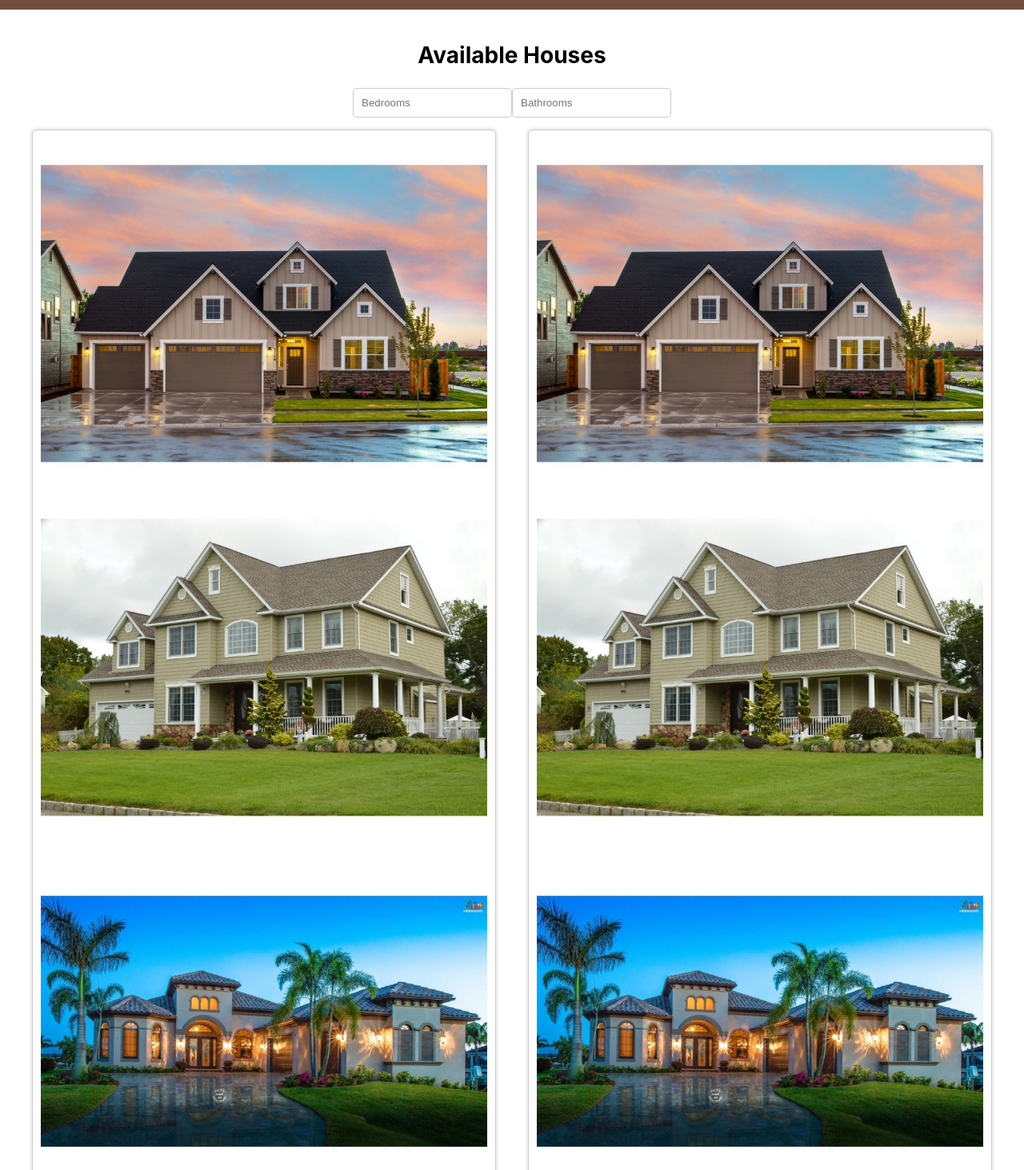
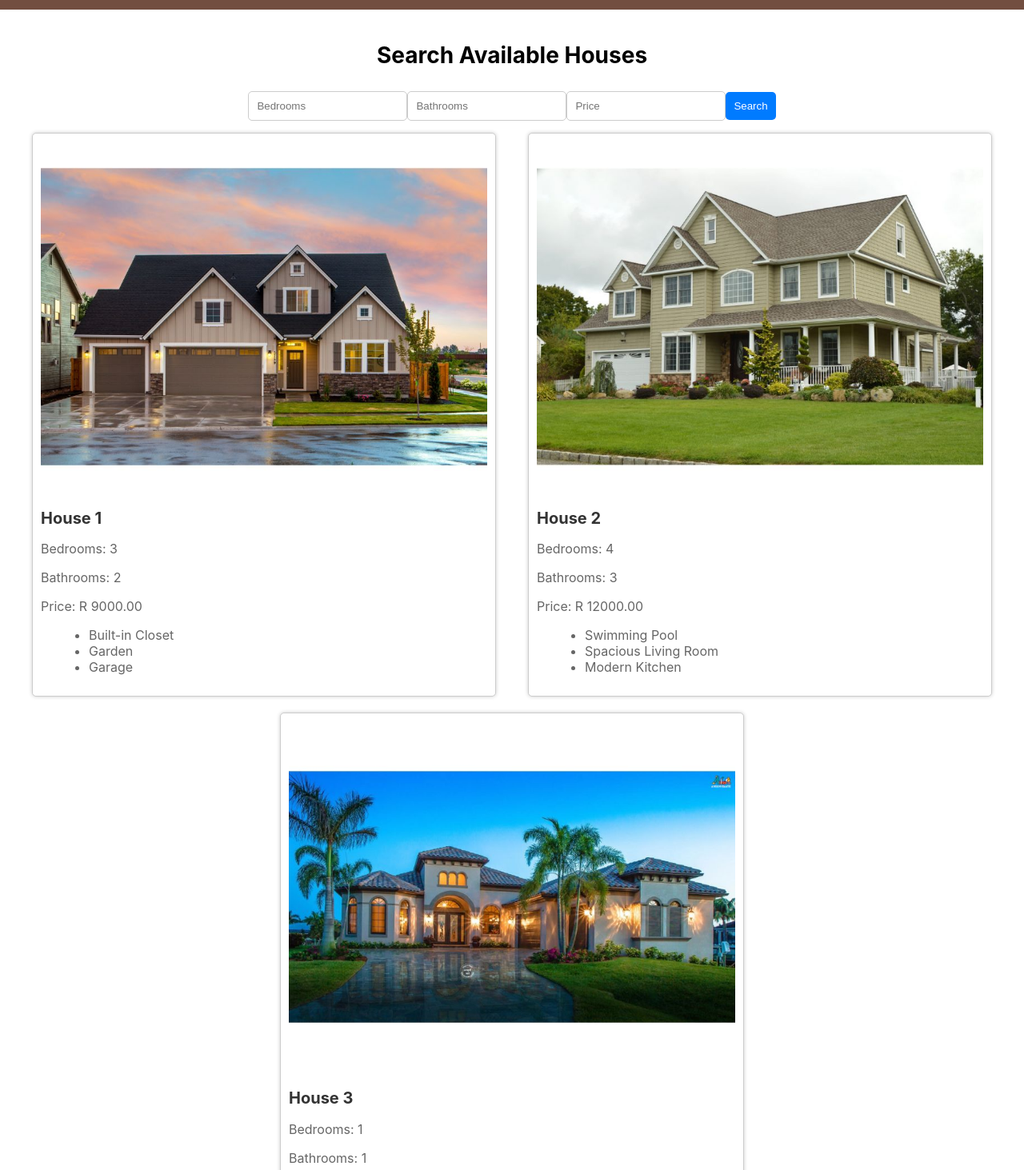
Before and after one commit to dhaker95/Portfolio-Project, a React (Create React App) app: page /housing in a window 1280 px wide. Shown: the part 87-1550 px from the top of the page at 80% size. Built offline with nearby package versions, Linux system fonts and the light colour scheme; a web font is replaced by a local one.

Commit message:
houses filtered

```diff
--- a/src/screens/Housing/Housing.jsx
+++ b/src/screens/Housing/Housing.jsx
@@ -16,10 +16,9 @@ const Housing = () => {
             id: 1,
             bedrooms: 3,
             bathrooms: 2,
+            Price: "R 9000.00",
             images: [
                 house1_1,
-                house1_2,
-                house1_3,
             ],
             features: ['Built-in Closet', 'Garden', 'Garage'],
         },
@@ -27,12 +26,21 @@ const Housing = () => {
             id: 2,
             bedrooms: 4,
             bathrooms: 3,
+            Price: "R 12000.00",
             images: [
-                house2_1,
-                house2_2,
-                house2_3,
+                house1_2,
             ],
             features: ['Swimming Pool', 'Spacious Living Room', 'Modern Kitchen'],
+        },
+        {
+            id: 3,
+            bedrooms: 1,
+            bathrooms: 1,
+            Price: "R 4000.00",
+            images: [
+                house1_3,
+            ],
+            features: ['Built-in Closet', 'Garden', 'Garage', 'Swimming Pool'],
         },
         // Add more house objects as needed
     ];
@@ -41,6 +49,7 @@ const Housing = () => {
     const [searchCriteria, setSearchCriteria] = useState({
         bedrooms: '', // Initialize with an empty string
         bathrooms: '', // Initialize with an empty string
+        Price: '', // Initialize with an empty string
     });
 
     // Step 3: Create a function to handle search input changes
@@ -52,19 +61,26 @@ const Housing = () => {
         });
     };
 
-    // Step 4: Filter the list of houses based on search criteria
-    const filteredHouses = houses.filter((house) => {
-        return (
-            (searchCriteria.bedrooms === '' || house.bedrooms.toString() === searchCriteria.bedrooms) &&
-            (searchCriteria.bathrooms === '' || house.bathrooms.toString() === searchCriteria.bathrooms)
-        );
-    });
+    // Step 4: Create a function to handle search and filtering
+    const handleSearch = () => {
+        // Filter the list of houses based on search criteria
+        const filteredHouses = houses.filter((house) => {
+            return (
+                (searchCriteria.bedrooms === '' || house.bedrooms.toString() === searchCriteria.bedrooms) &&
+                (searchCriteria.bathrooms === '' || house.bathrooms.toString() === searchCriteria.bathrooms) &&
+                (searchCriteria.Price === '' || house.Price === searchCriteria.Price)
+            );
+        });
+        return filteredHouses;
+    };
+
+    const filteredHouses = handleSearch(); // Call the search function
 
     return (
         <>
             <Header />
             <div className="housing">
-                <h1>Available Houses</h1>
+                <h1>Search Available Houses</h1>
                 <div className="search-bar">
                     <input
                         type="text"
@@ -80,6 +96,14 @@ const Housing = () => {
                         onChange={handleSearchInputChange} // Attach the change handler
                         placeholder="Bathrooms"
                     />
+                    <input
+                        type="text"
+                        name="Price"
+                        value={searchCriteria.Price}
+                        onChange={handleSearchInputChange} // Attach the change handler
+                        placeholder="Price"
+                    />
+                    <button onClick={handleSearch}>Search</button> {/* Add a button to trigger the search */}
                 </div>
                 <div className="house-list">
                     {filteredHouses.map((house) => (
@@ -97,6 +121,7 @@ const Housing = () => {
                                 <h2>House {house.id}</h2>
                                 <p>Bedrooms: {house.bedrooms}</p>
                                 <p>Bathrooms: {house.bathrooms}</p>
+                                <p>Price: {house.Price}</p>
                                 <ul>
                                     {house.features.map((feature, index) => (
                                         <li key={index}>{feature}</li>
```
Also changed, not shown: src/HousingListings.js (+22 -6 lines), 1 other file (tests, documents, lock files or other folders).
